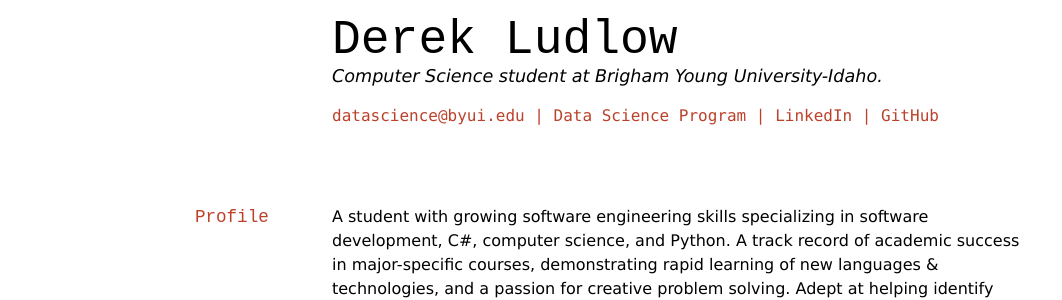
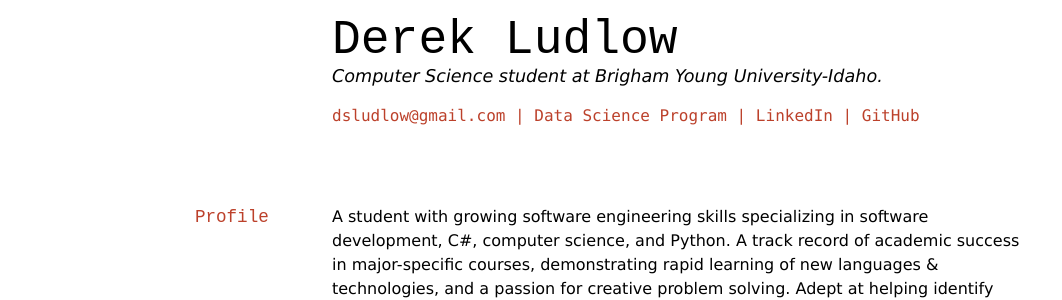
Before and after one commit to derek-ludlow/Ludlow-DS-Resume, a Jekyll site: the page built from docs/index.md, in a window 1280 px wide. Shown: the top 300 px of the page, without its empty margins (0-1062 px from the left). Built offline with Jekyll 4.4.1, drawn with Linux system fonts in a browser that asks for light colours.

Commit message:
update contact information index.md

```diff
--- a/docs/index.md
+++ b/docs/index.md
@@ -6,10 +6,10 @@ title: Derek Ludlow's Resume
 Computer Science student at Brigham Young University-Idaho.
 
 <div id="webaddress">
-<a href="datascience@byui.edu">datascience@byui.edu</a>
+<a href="dsludlow@gmail.com">dsludlow@gmail.com</a>
 | <a href="https://byuidatascience.github.io/development.html">Data Science Program</a>
-| <a href="https://www.linkedin.com/groups/13537407/">LinkedIn</a>
-| <a href="https://github.com/byuids-resumes">GitHub</a>
+| <a href="https://www.linkedin.com/in/derek-ludlow">LinkedIn</a>
+| <a href="https://github.com/derek-ludlow?tab=repositories">GitHub</a>
 </div>
 
 <!-- https://www.monique.tech/the-art-of-markdown -->
```
